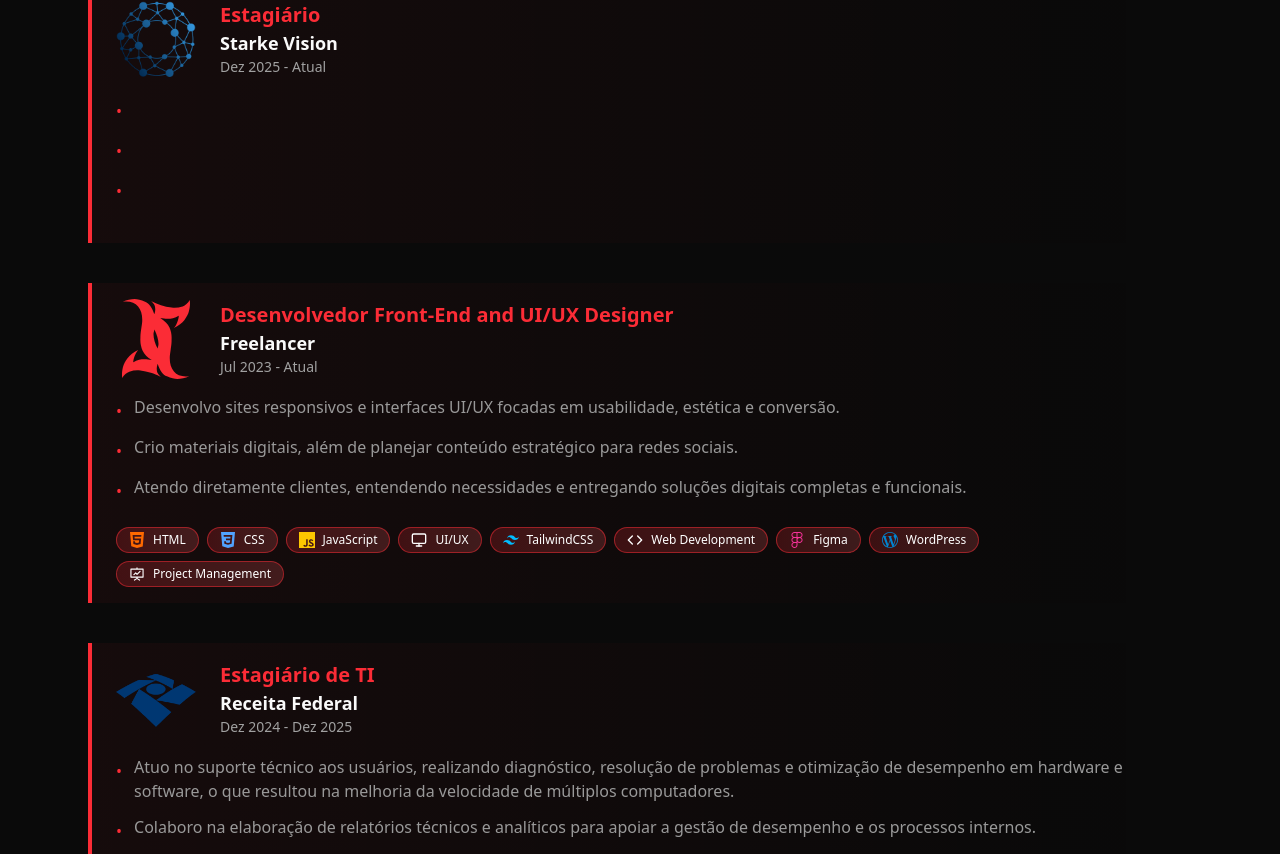
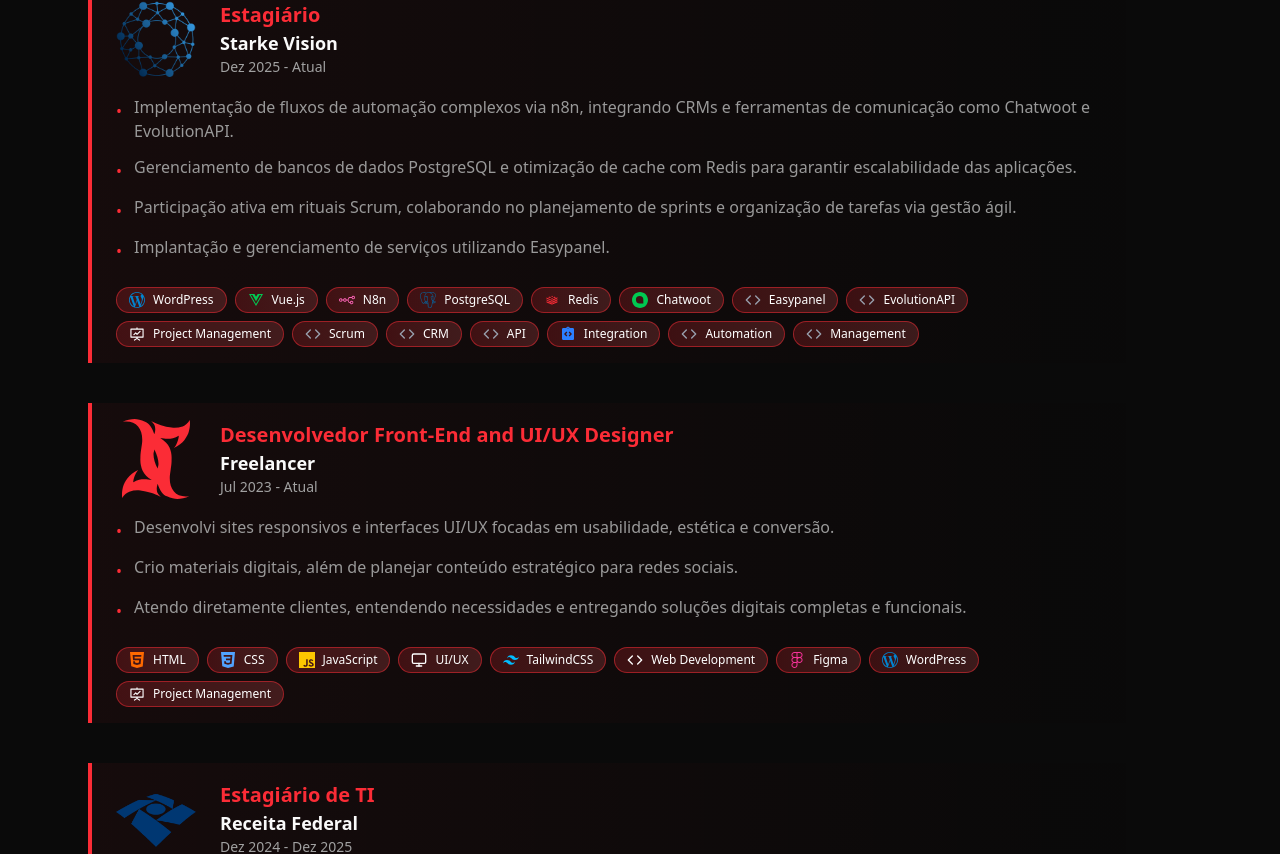
Before and after one commit to sougabrielxd/sougabrielxd, a Next.js app: page / in a window 1280 px wide. Shown: the part 2680-3534 px from the top of the page. Built offline with nearby package versions, Linux system fonts and the light colour scheme.

Commit message:
atualizações

```diff
--- a/app/pages/About.tsx
+++ b/app/pages/About.tsx
@@ -14,6 +14,7 @@ import {
   Wrench,
 } from "lucide-react";
 import { ReactNode } from "react";
+import { DiRedis } from "react-icons/di";
 import { AiOutlineFundProjectionScreen } from "react-icons/ai";
 import { FaVuejs } from "react-icons/fa6";
 import { GrMysql } from "react-icons/gr";
@@ -48,9 +49,12 @@ import {
   SiVercel,
   SiVite,
   SiWordpress,
+  SiChatwoot,
 } from "react-icons/si";
 import { VscVscode } from "react-icons/vsc";
 import { Button } from "@/components/ui/button";
+import { MdIntegrationInstructions } from "react-icons/md";
+
 
 // ============================================================
 // TECH ICON MAPPING (Extraído de Home.tsx)
@@ -86,6 +90,9 @@ const getTechIcon = (tech: string): ReactNode => {
     WordPress: <SiWordpress className="w-4 h-4 text-sky-600" />,
     "VS Code": <VscVscode className="w-4 h-4 text-blue-500" />,
     N8n: <SiN8N className="w-4 h-4 text-pink-400" />,
+    Redis: <DiRedis className="w-4 h-4 text-red-500" />,
+    Integration: <MdIntegrationInstructions className="w-4 h-4 text-blue-500" />,
+    Chatwoot: <SiChatwoot className="w-4 h-4 text-green-500" />,
     Trello: <SiTrello className="w-4 h-4 text-blue-600" />,
     Notion: <SiNotion className="w-4 h-4 text-black dark:text-white" />,
     HTML: <SiHtml5 className="w-4 h-4 text-orange-500" />,
@@ -352,12 +359,28 @@ const experiences = [
     period: "Dec 2025 - Present",
     logo: "/companies/logostarke.png",
     description: [
-      "",
-      "",
-      "",
+      "Implementação de fluxos de automação complexos via n8n, integrando CRMs e ferramentas de comunicação como Chatwoot e EvolutionAPI.",
+      "Gerenciamento de bancos de dados PostgreSQL e otimização de cache com Redis para garantir escalabilidade das aplicações.",
+      "Participação ativa em rituais Scrum, colaborando no planejamento de sprints e organização de tarefas via gestão ágil.",
+      "Implantação e gerenciamento de serviços utilizando Easypanel.",
     ],
 
     skills: [
+      "WordPress",
+      "Vue.js",
+      "N8n",
+      "PostgreSQL",
+      "Redis",
+      "Chatwoot",
+      "Easypanel",
+      "EvolutionAPI",
+      "Project Management",
+      "Scrum",
+      "CRM",
+      "API",
+      "Integration",
+      "Automation",
+      "Management",
     ]
   },
   {
@@ -389,8 +412,8 @@ const experiences = [
     period: "Dec 2024 - Dec 2025",
     logo: "/companies/receita-federal.png",
     description: [
-      "Provide technical support to users by diagnosing and resolving hardware and software issues, improving the performance and speed of multiple computers.",
-      "Collaborate in creating technical and analytical reports to support performance management and internal processes.",
+      "I provided technical support to users, diagnosing and resolving hardware and software problems, improving the performance and speed of various computers.",
+      "I collaborated in the creation of technical and analytical reports to support performance management and internal processes.",
       "Carry out administrative support tasks such as preparing presentations, certificates, and institutional documentation.",
     ],
     skills: ["IT Services", "Computer Maintenance", "Technical Support", "Python"],
@@ -401,9 +424,9 @@ const experiences = [
     period: "Mar 2025 - Dec 2025",
     logo: "/companies/nexti-unifap.png",
     description: [
-      "I work as a volunteer full-stack developer building the digital platform for Learn Skills, an academic publisher dedicated to disseminating knowledge.",
+      "I worked as a volunteer full-stack developer building the digital platform for Learn Skills, an academic publisher dedicated to disseminating knowledge.",
       "The project started with a Python (Flask) backend, but we migrated to PHP with Laravel, ensuring greater scalability and system maintainability.",
-      "I actively collaborate in technical decisions, discussing architecture, proposing solutions, and ensuring integration between all parts of the system.",
+      "I actively participated collaborate in technical decisions, discussing architecture, proposing solutions, and ensuring integration between all parts of the system.",
     ],
     skills: ["React", "PHP", "Laravel", "MySQL", "TailwindCSS","GitHub", "Git"],
   },
@@ -501,19 +524,19 @@ export default function About() {
       language === "pt"
         ? exp.company === "Receita Federal"
           ? [
-              "Atuo no suporte técnico aos usuários, realizando diagnóstico, resolução de problemas e otimização de desempenho em hardware e software, o que resultou na melhoria da velocidade de múltiplos computadores.",
+              "Atuei no suporte técnico aos usuários, realizando diagnóstico, resolução de problemas e otimização de desempenho em hardware e software, o que resultou na melhoria da velocidade de múltiplos computadores.",
               "Colaboro na elaboração de relatórios técnicos e analíticos para apoiar a gestão de desempenho e os processos internos.",
               "Executo atividades administrativas de apoio, como a produção de apresentações, certificados e documentação institucional.",
             ]
           : exp.company === "NExTI UniFAP"
           ? [
-              "Atuo como desenvolvedor full stack voluntário na construção da plataforma digital da Learn Skills, editora acadêmica dedicada à disseminação de conhecimento.",
+              "Atuei como desenvolvedor full stack voluntário na construção da plataforma digital da Learn Skills, editora acadêmica dedicada à disseminação de conhecimento.",
               "O projeto começou com back-end em Python (Flask), mas migramos para PHP com Laravel, garantindo maior escalabilidade e manutenção do sistema.",
               "Colaboro ativamente em decisões técnicas, discutindo arquitetura, propondo soluções e assegurando a integração entre todas as partes do sistema.",
             ]
             : exp.company === "Freelancer"
             ? [
-              "Desenvolvo sites responsivos e interfaces UI/UX focadas em usabilidade, estética e conversão.",
+              "Desenvolvi sites responsivos e interfaces UI/UX focadas em usabilidade, estética e conversão.",
               "Crio materiais digitais, além de planejar conteúdo estratégico para redes sociais.",
               "Atendo diretamente clientes, entendendo necessidades e entregando soluções digitais completas e funcionais."
               ]
--- a/app/pages/Projects.tsx
+++ b/app/pages/Projects.tsx
@@ -51,7 +51,7 @@ import {
 import { VscVscode } from "react-icons/vsc";
 
 // ============================================================
-// TECH ICON MAPPING (Extraído de Home.tsx)
+// TECH ICON MAPPING
 // ============================================================
 
 const getTechIcon = (tech: string): ReactNode => {
@@ -95,7 +95,7 @@ const getTechIcon = (tech: string): ReactNode => {
 };
 
 // ============================================================
-// DATA SECTIONS (Extraído de Home.tsx)
+// DATA SECTIONS
 // ============================================================
 
 const projects = [
@@ -106,13 +106,13 @@ const projects = [
       "Em desenvolvimento",
     fullDescription:
       "Atuei como UI/UX Designer e Desenvolvedor Front-end na criação do site institucional para o Cartório Luciana Carrilho de Moraes Marinho. O projeto envolveu a concepção de um design moderno e responsivo, alinhado à identidade visual do cartório, utilizando React e TailwindCSS para garantir uma experiência de usuário fluida e acessível em diversos dispositivos. O site apresenta informações essenciais sobre os serviços oferecidos, equipe, localização e contato, facilitando o acesso dos usuários às informações do cartório.",
-    tags: ["React", "TailwindCSS"],
+    tags: ["TypeScript", "Next.js", "TailwindCSS"],
     link: "#",
     github: "https://github.com/sougabrielxd/cartorio-lcm",
     status: "Em desenvolvimento",
     featured: false,
     year: 2025,
-    images: ["https://ik.imagekit.io/o8urkd2xn/cartorio-lcm.png", "https://ik.imagekit.io/o8urkd2xn/cartorio-lcm2.png"],
+    images: ["https://ik.imagekit.io/o8urkd2xn/cartorio-lcm.png", ], //"https://ik.imagekit.io/o8urkd2xn/cartorio-lcm2.png"
     role: "UI/UX Designer e Desenvolvedor Front-end",
     challenges: "Garantir um design moderno e responsivo alinhado à identidade visual do cartório, que é tradicional.",
     solutions: "Utilização de uma paleta de cores sóbria e tipografia moderna, com foco em acessibilidade e performance (React + TailwindCSS).",
@@ -182,7 +182,7 @@ const projects = [
 ];
 
 // ============================================================
-// AUXILIARY FUNCTIONS (Extraído de Home.tsx)
+// AUXILIARY FUNCTIONS
 // ============================================================
 
 const getStatusColor = (status: string) => {
@@ -202,7 +202,7 @@ const getStatusColor = (status: string) => {
 };
 
 // ============================================================
-// PROJECTS COMPONENT (Extraído de Home.tsx)
+// PROJECTS COMPONENT
 // ============================================================
 
 export default function Projects() {
```
